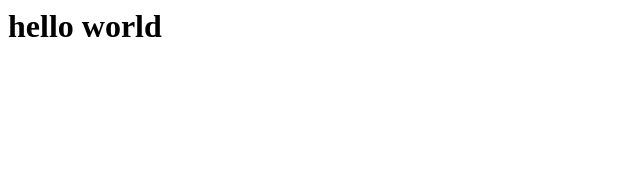
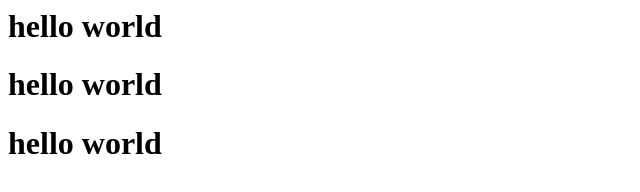
Before and after one commit to ankitgulshan24/kuchbhi, a plain HTML site: page index.html in a window 1280 px wide. Shown: the whole page, without its empty margins (0-640 px from the left). Drawn offline with Linux system fonts and the light colour scheme.

Commit message:
added index2.html

```diff
--- a/index.html
+++ b/index.html
@@ -1 +1,3 @@
 <h1>hello world</h1>
+<h1>hello world</h1>
+<h1>hello world</h1>
```
Also changed, not shown: index2.html (added, +13 -0 lines).
